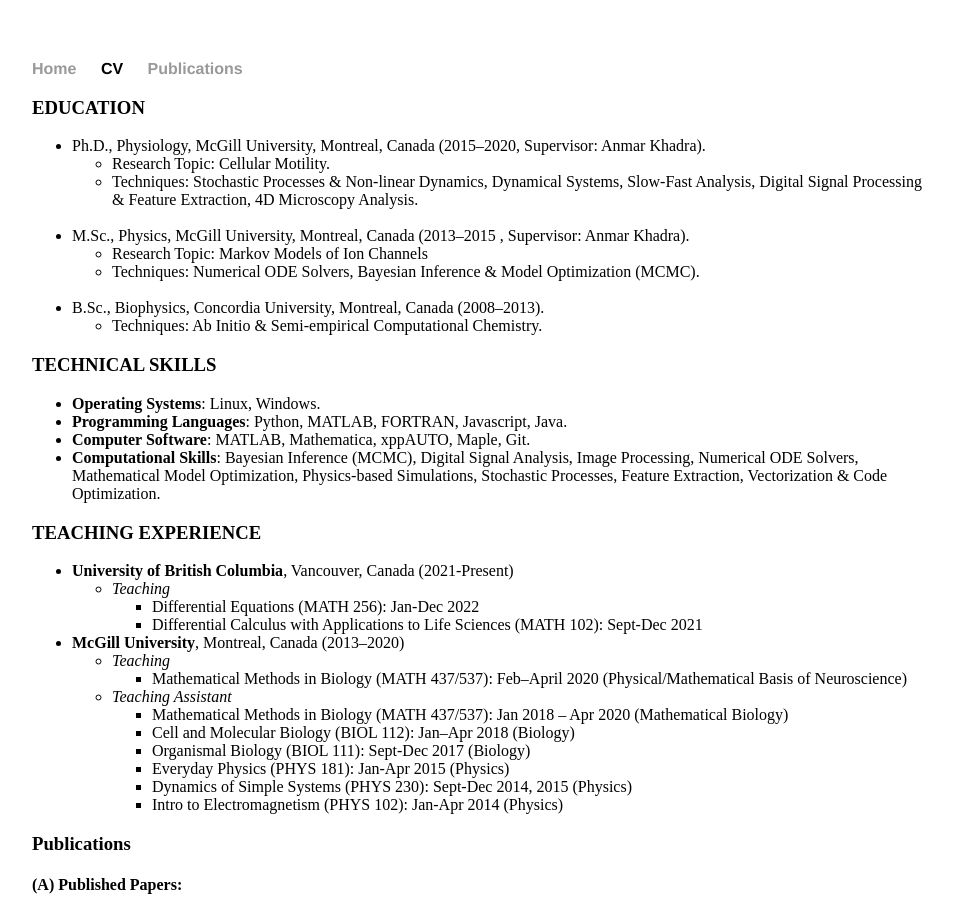
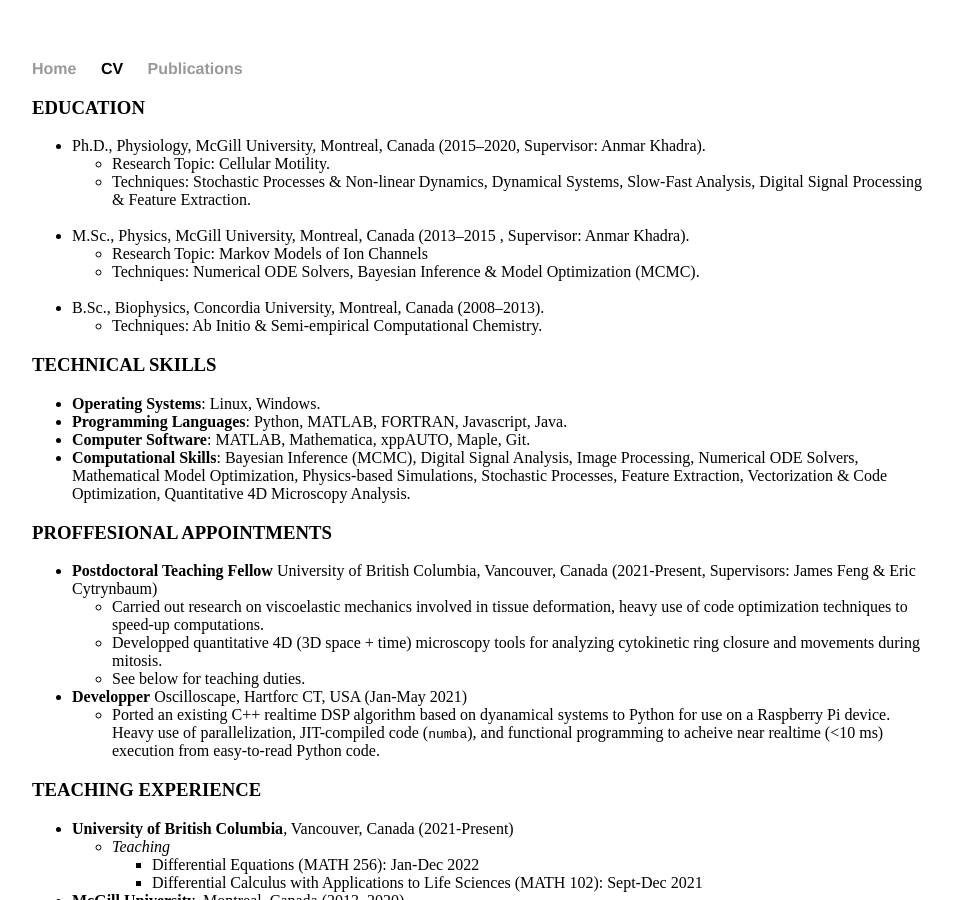
Before and after one commit to laurentmackay/laurentmackay.github.io, a Jekyll site: the page built from cv/index.html, in a window 1280 px wide and 900 px high. Shown: the whole window, without its empty margins (160-1113 px from the left). Built offline with Jekyll 4.4.1, drawn with Linux system fonts in a browser that asks for light colours; Markdown is read by kramdown in place of the engine named in the settings.

Commit message:
Update cv_1.md

```diff
--- a/_includes/cv_1.md
+++ b/_includes/cv_1.md
@@ -13,13 +13,24 @@
 * B.Sc., Biophysics, Concordia University, Montreal, Canada (2008–2013).
     * Techniques: Ab Initio & Semi-empirical Computational Chemistry.
 
+
+
 ### TECHNICAL SKILLS
 * **Operating Systems**: Linux, Windows.
 * **Programming Languages**: Python, MATLAB, FORTRAN, Javascript, Java.
 * **Computer Software**: MATLAB, Mathematica, xppAUTO, Maple, Git.
 * **Computational Skills**: Bayesian Inference (MCMC), Digital Signal Analysis, Image
 Processing, Numerical ODE Solvers, Mathematical Model Optimization, Physics-based Simulations,
-Stochastic Processes, Feature Extraction, Vectorization & Code Optimization.
+Stochastic Processes, Feature Extraction, Vectorization & Code Optimization, Quantitative 4D Microscopy Analysis.
+
+### PROFFESIONAL APPOINTMENTS
+* **Postdoctoral Teaching Fellow** University of British Columbia, Vancouver, Canada (2021-Present, Supervisors: James Feng & Eric Cytrynbaum)
+   * Carried out research on viscoelastic mechanics involved in tissue deformation, heavy use of code optimization techniques to speed-up computations.
+   * Developped quantitative 4D (3D space + time) microscopy tools for analyzing cytokinetic ring closure and movements during mitosis.
+   * See below for teaching duties.
+
+* **Developper** Oscilloscape, Hartforc CT, USA (Jan-May 2021)
+   * Ported an existing C++ realtime  DSP algorithm based on dyanamical systems to Python for use on a Raspberry Pi device. Heavy use of parallelization, JIT-compiled code (`numba`), and functional programming to acheive near realtime (<10 ms) execution from easy-to-read Python code.
 
 ### TEACHING EXPERIENCE
 * **University of British Columbia**, Vancouver, Canada (2021-Present)
```
Also changed, not shown: other parts of _includes/cv_1.md (+1 -1 lines).
